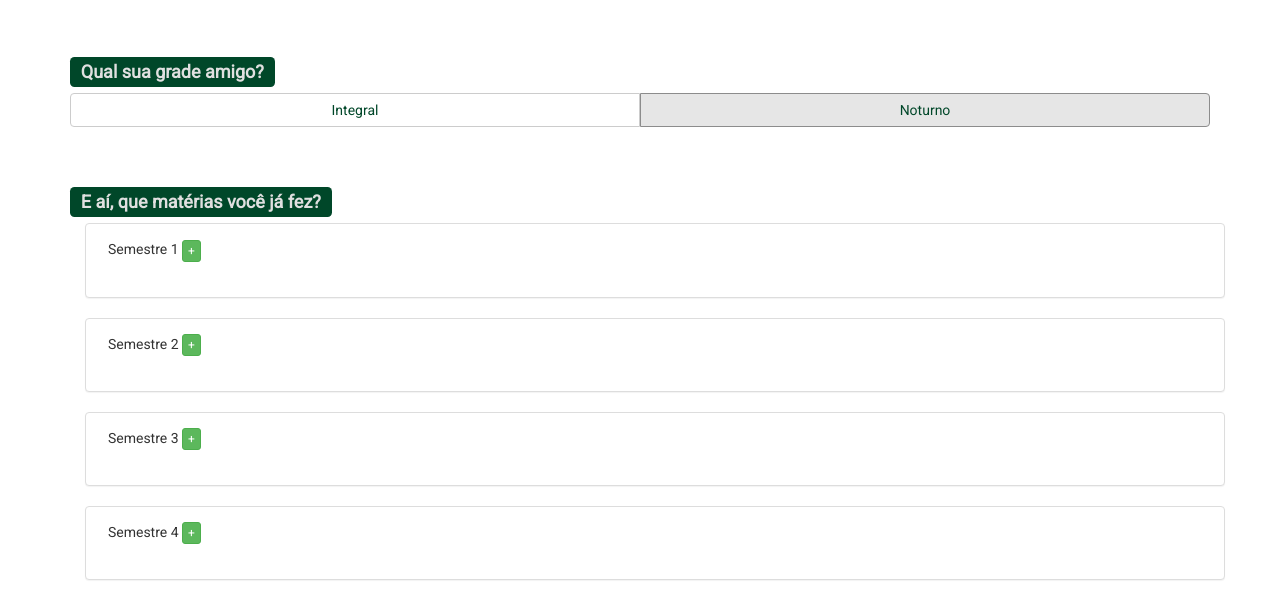
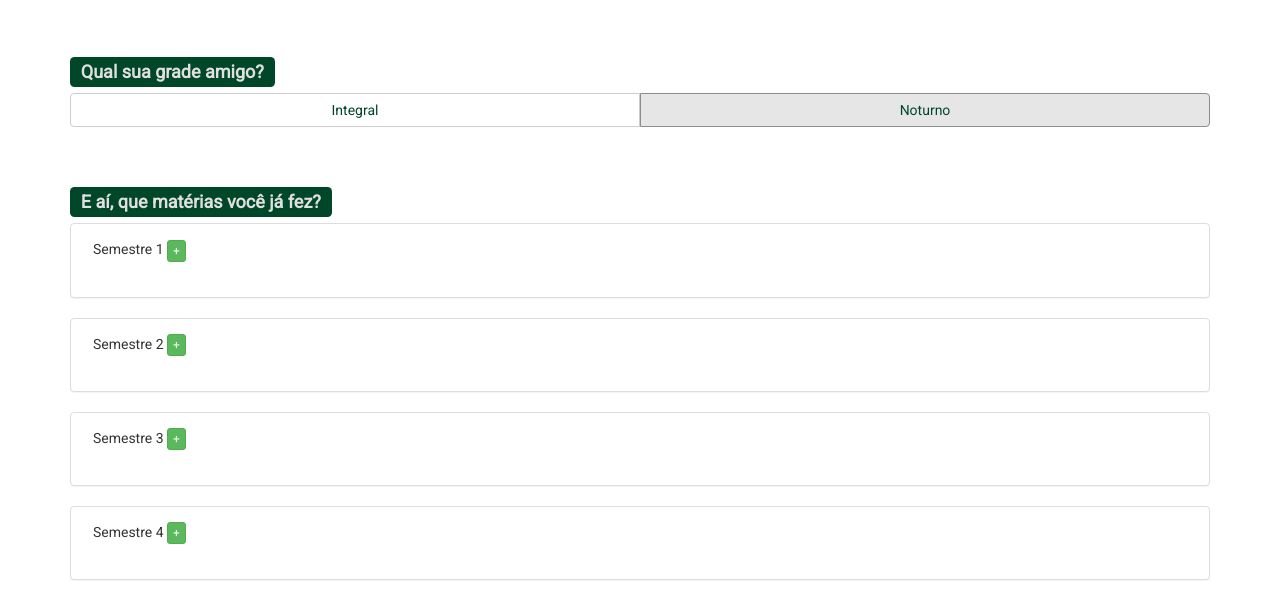
Before and after one commit to duanbressan/Planejamento-e-Gestao-de-Projetos, a plain HTML site: page Projeto/index.html in a window 1280 px wide. Both pictures are taken after a click on the link "Noturno". Shown: the part 146-744 px from the top of the page. Drawn offline with nearby package versions, Linux system fonts and the light colour scheme; no server answers.

Commit message:
Alinhamento

```diff
--- a/Projeto/index.html
+++ b/Projeto/index.html
@@ -240,7 +240,7 @@ $(document).ready(function(){
     </div>
     </div>
            <div id="menu1" class="tab-pane fade">
-        <div class="container" id="divNoturno">
+        <div id="divNoturno">
 
             <div class="panel-group" >
                <div class="panel panel-default">
```
